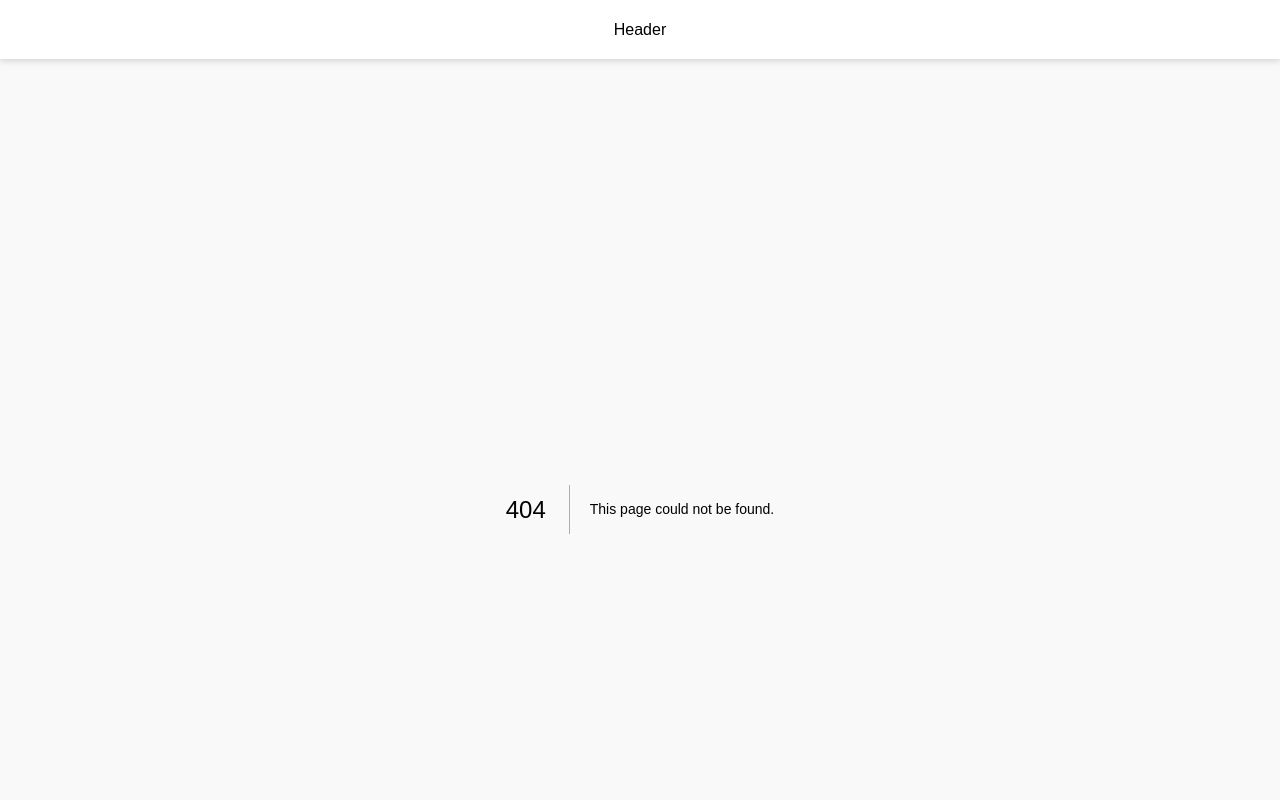
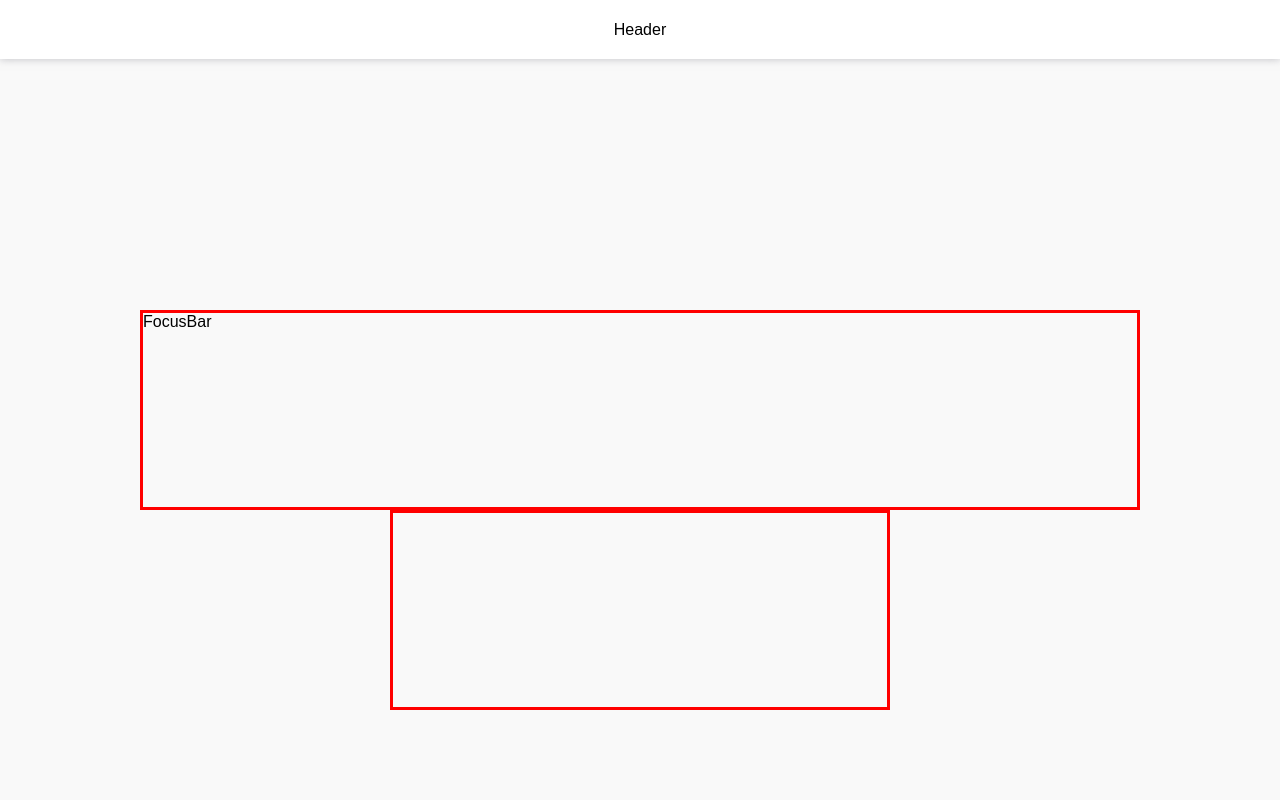
Before and after one commit to modern-agile-team/3term-main-front, a Next.js app: page /test/hl2 in a window 1280 px wide. Before the commit this address had no page. Shown: the top 800 px of the page. Built offline with nearby package versions, Linux system fonts and the light colour scheme.

Commit message:
halam 여태 작업한 내용

```diff
--- /dev/null
+++ b/components/bar/DivisionLine.tsx
@@ -0,0 +1,15 @@
+import { css, cx } from '@emotion/css';
+
+function DivisionLine() {
+  const commonStyle = css`
+    width: 100%;
+  `;
+
+  return (
+    <>
+      <div className={cx(commonStyle)}></div>
+    </>
+  );
+}
+
+export default DivisionLine;
--- /dev/null
+++ b/components/bar/FocusBar.tsx
@@ -0,0 +1,7 @@
+import { css, cx } from '@emotion/css';
+
+function FocusBar() {
+  return <>FocusBar</>;
+}
+
+export default FocusBar;
--- /dev/null
+++ b/pages/test/hl2.tsx
@@ -0,0 +1,36 @@
+import React, { useState } from 'react';
+import type { AppProps } from 'next/app';
+import { css, cx } from '@emotion/css';
+import { colors, color, fontSizes, fontWeights } from '../../style/palette';
+import ImgFrame from '../../components/imgframe/ImgFrame';
+import Profile from '../../components/icon/Profile';
+import DivisionLine from '../../components/bar/DivisionLine';
+import FocusBar from '../../components/bar/FocusBar';
+
+function MyApp({}: AppProps) {
+  const test = css`
+    width: 1000px;
+    height: 200px;
+    border: 3px solid red;
+  `;
+
+  const test2 = css`
+    width: 500px;
+    height: 200px;
+    border: 3px solid red;
+  `;
+
+  return (
+    <>
+      <div className={cx(test)}>
+        <DivisionLine />
+        <FocusBar />
+      </div>
+      <div className={cx(test2)}>
+        <DivisionLine />
+      </div>
+    </>
+  );
+}
+
+export default MyApp;
```
